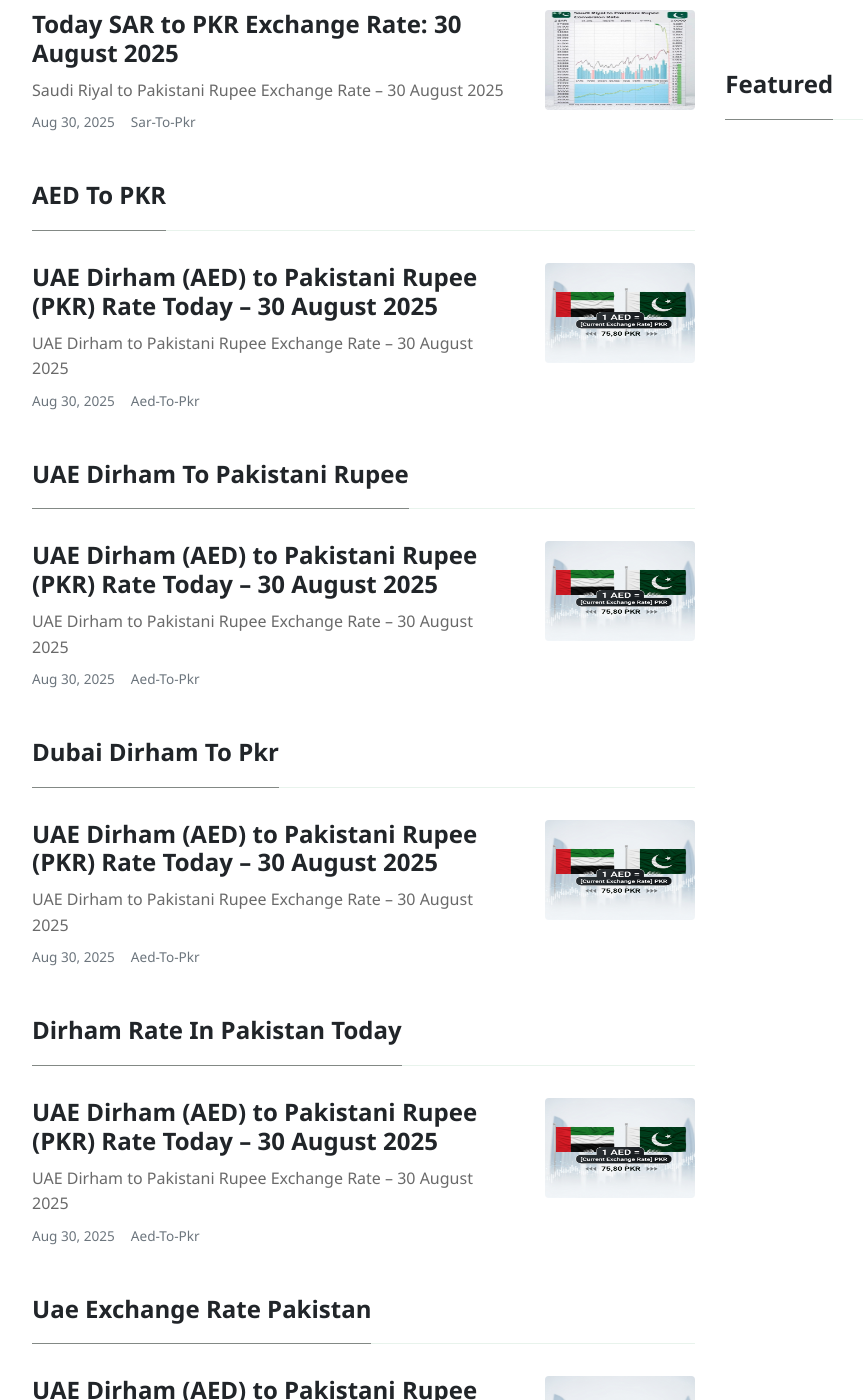
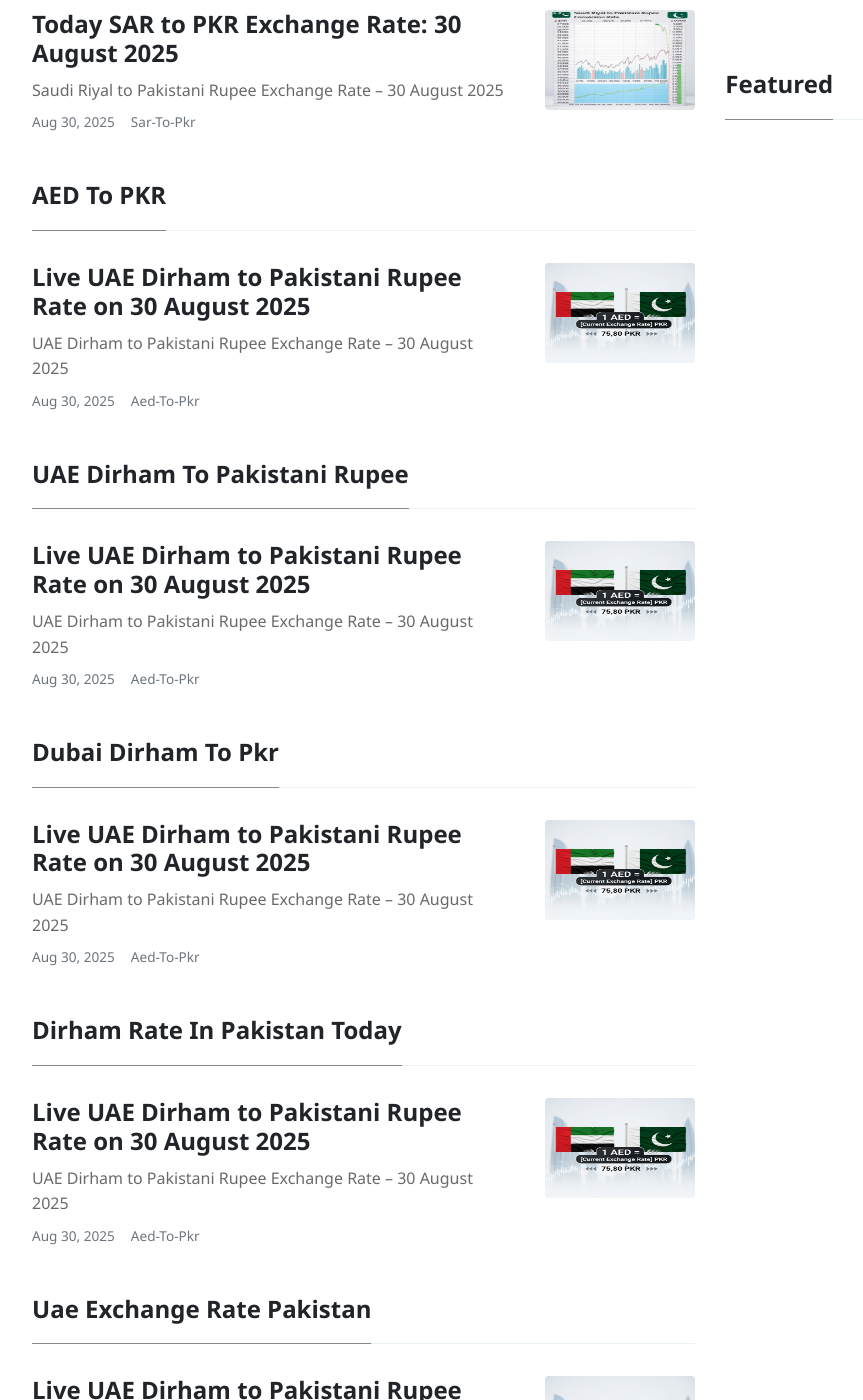
Before and after one commit to mlcom/mlcom.github.io, a Jekyll site: the page built from _pages/tags.html, in a window 1280 px wide and 1400 px high, scrolled down 7869 px. Shown: the whole window, without its empty margins (103-966 px from the left). Built offline with Jekyll 4.4.1, drawn with Linux system fonts in a browser that asks for light colours; nearby versions of some CDN libraries; some of the changed text lies outside the part shown.

Commit message:
Automated: Update currency rates and generate daily posts

```diff
--- a/_data/rates.yml
+++ b/_data/rates.yml
@@ -1,4 +1,4 @@
-last_updated_utc: '2025-08-30T04:26:34.545134+00:00'
+last_updated_utc: '2025-08-30T08:27:43.077745+00:00'
 rates:
   AED: 3.6725
   AFN: 68.4313
--- a/_posts/2025-08-30-today-uae-dirham-to-pkr-exchange-rate-august-2025-prices-updated-aed-to-pkr.md
+++ b/_posts/2025-08-30-today-uae-dirham-to-pkr-exchange-rate-august-2025-prices-updated-aed-to-pkr.md
@@ -1,6 +1,6 @@
 ---
 layout: post
-title:  'UAE Dirham (AED) to Pakistani Rupee (PKR) Rate Today – 30 August 2025'
+title:  'Live UAE Dirham to Pakistani Rupee Rate on 30 August 2025'
 author: jane
 categories: [ aed-to-pkr ]
 image: assets/images/aed-to-pkr-rate-today.jpg
--- a/_posts/2025-08-30-today-us-dollar-to-pkr-exchange-rate-august-2025-prices-updated-usd-to-pkr.md
+++ b/_posts/2025-08-30-today-us-dollar-to-pkr-exchange-rate-august-2025-prices-updated-usd-to-pkr.md
@@ -1,6 +1,6 @@
 ---
 layout: post
-title:  'US Dollar (USD) to Pakistani Rupee (PKR) Rate Today – 30 August 2025'
+title:  'Live US Dollar to Pakistani Rupee Rate on 30 August 2025'
 author: jane
 categories: [ usd-to-pkr ]
 image: assets/images/usd-to-pkr-rate-today.jpg
```
